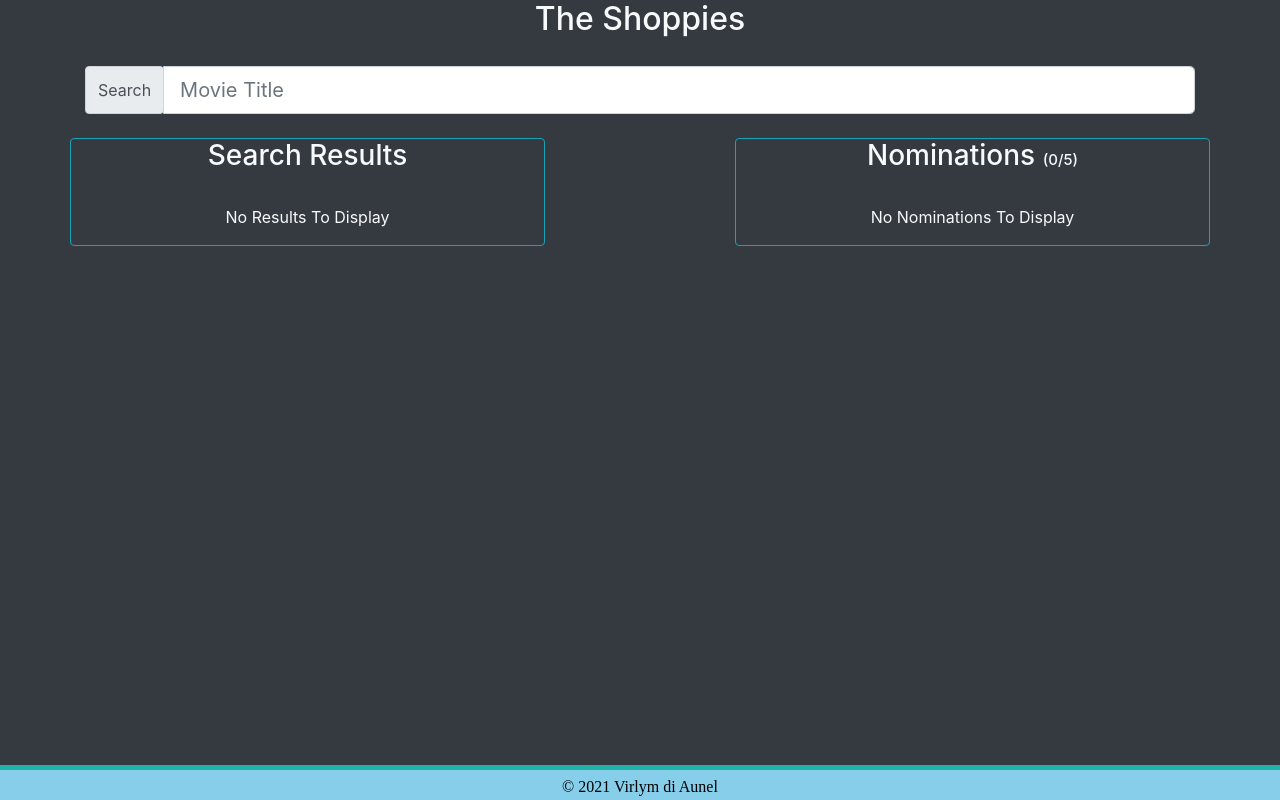
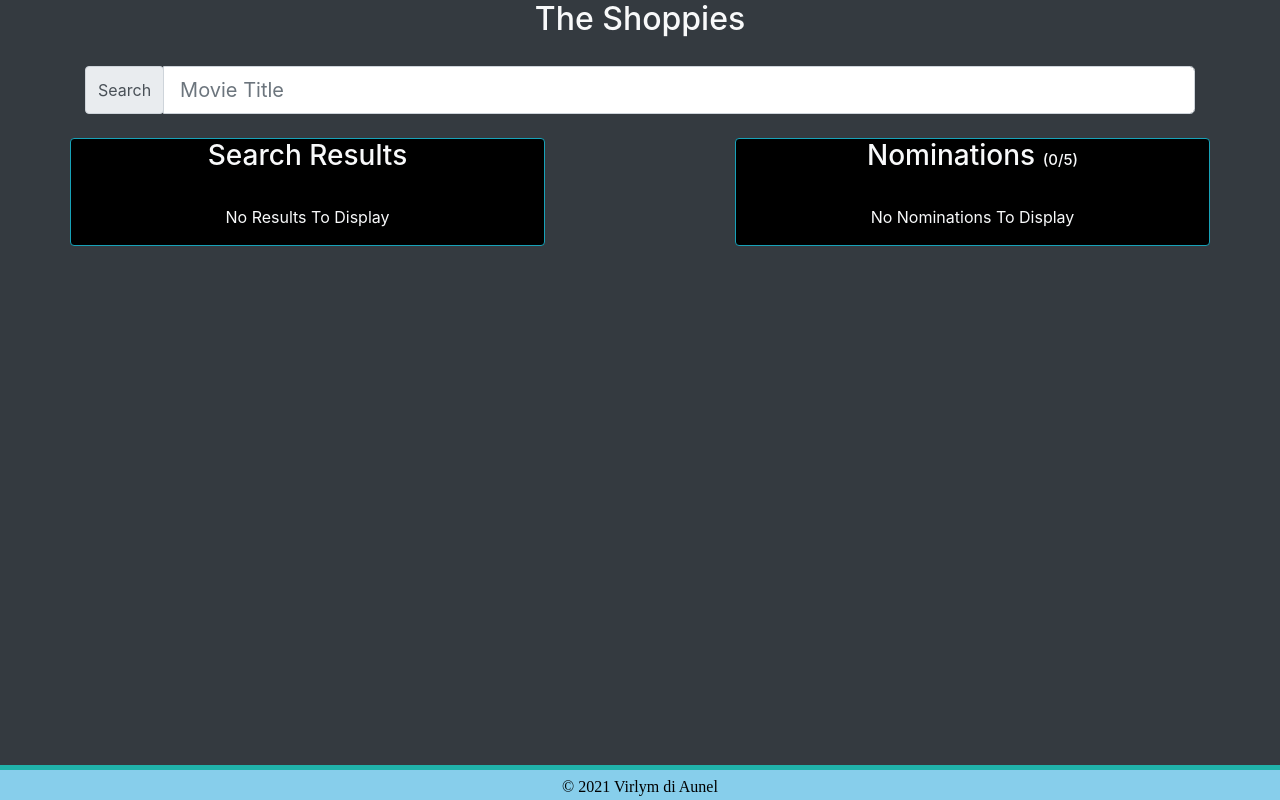
Before and after one commit to virlym/shopify-movies, a React (Create React App) app: page / in a window 1280 px wide. Built offline with nearby package versions, Linux system fonts and the light colour scheme; a web font is replaced by a local one.

Commit message:
changed background of results and nominations

```diff
--- a/src/App.css
+++ b/src/App.css
@@ -30,6 +30,7 @@ span {
   top: 0;
   width: 100%;
   z-index: 1;
+  background-color: black;
 }
 
 .display-box {
@@ -38,6 +39,7 @@ span {
   max-height: 70vh;
   overflow-y: auto;
   text-align: center;
+  background-color: black;
 }
 
 .App-header {
--- a/src/App.js
+++ b/src/App.js
@@ -170,7 +170,7 @@ function App() {
       <div className="row">
 
         <div className="col-xl-5 col-lg-12 border border-info rounded-top rounded-bottom display-box">
-          <h3 className="bg-dark section-head"> Search Results </h3>
+          <h3 className="section-head"> Search Results </h3>
           {searchState.searchResults.length > 0
             ? searchState.searchResults.map(function(searchArray){
               return <SearchResults searchResults={searchArray} key={searchArray.id} addNomination={addNomination} />})
@@ -180,7 +180,7 @@ function App() {
         <div className="col-2"></div>
 
         <div className="col-xl-5 col-lg-12 border border-info rounded-top rounded-bottom display-box">
-        <h3 className="bg-dark section-head"> Nominations <span>({nominationState.nominations.length}/5)</span></h3>
+        <h3 className="section-head"> Nominations <span>({nominationState.nominations.length}/5)</span></h3>
         {nominationState.nominations.length > 0
             ? nominationState.nominations.map(function(nominationArray){
               return <Nominations nominations={nominationArray} key={nominationArray.id} removeNomination={removeNomination} />})
```
Also changed, not shown: public/desktopExample.PNG, public/mobileExample.PNG.
